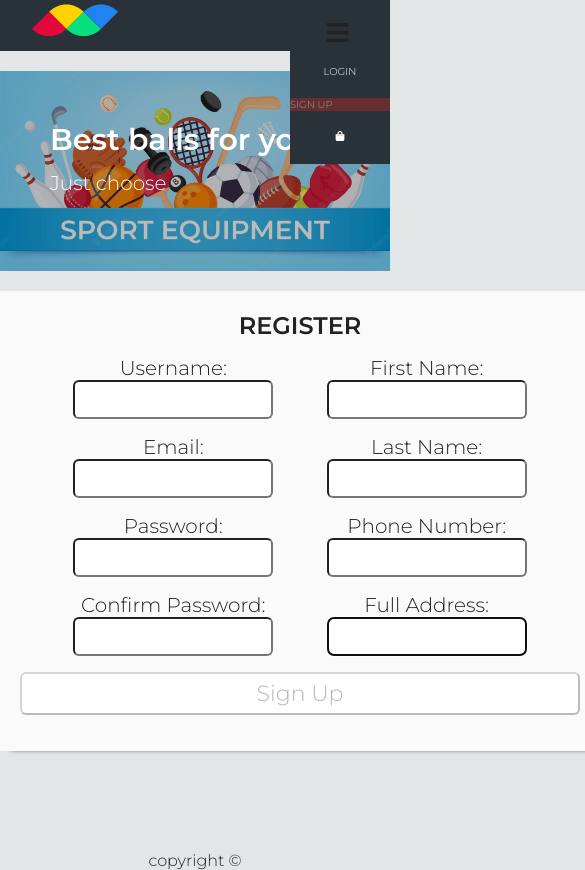
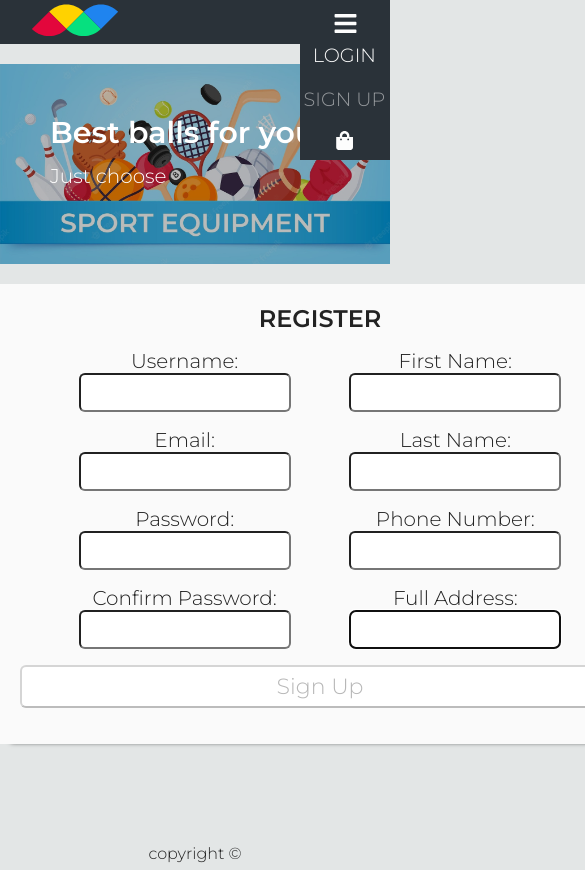
Before and after one commit to JeremyKomarov/commerce-project-FE, a React (Create React App) app: page /signup in a window 390 px wide. Shown: the top 870 px of the page, 585 px wide, since content can reach past the window. Built offline with nearby package versions, Linux system fonts and the light colour scheme; no server answers.

Commit message:
nav responsive

```diff
--- a/src/App.js
+++ b/src/App.js
@@ -3,7 +3,7 @@ import Footer from './components/Footer';
 import Home from './components/navbar/Home';
 import {  useState } from 'react'
 import { addProductToCart } from './services/api'
-import Signup from './components/navbar/Signup'
+import Signup from './components/navbar/userLoginReg/Signup'
 import { Route, Routes } from "react-router-dom";
 import { AuthProvider } from "./components/context/AuthProvider";
 import "./App.css"
--- a/src/components/context/ProductsProvider.js
+++ b/src/components/context/ProductsProvider.js
@@ -1,7 +1,7 @@
 import React, { createContext, useEffect, useState } from "react";
 import { getAllProducts } from '../../services/api'
 
-const ProductsContext = createContext({});
+export const ProductsContext = createContext({});
 
 export const ProductsProvider = ({ children }) => {
     const [products, setProducts] = useState([]);
@@ -11,7 +11,7 @@ export const ProductsProvider = ({ children }) => {
         .then(res => {
             setProducts(res.data)
         })
-    })
+    },[])
 
     return (
         <ProductsContext.Provider value={{ products, setProducts }}>
--- a/src/components/navbar/Home.css
+++ b/src/components/navbar/Home.css
@@ -1,7 +1,6 @@
 .home-container{
     max-width: 1280px;
     margin: 0 auto;
-
 }
 
 .products-container {
@@ -10,4 +9,5 @@
     flex-wrap: wrap;
     flex-direction: row;
     justify-content: space-between;
+    align-items: center;
 }
--- a/src/components/navbar/Navbar.css
+++ b/src/components/navbar/Navbar.css
@@ -1,6 +1,5 @@
 .nav-container{
-  max-height: 60px;
-  width: 100%;
+  max-height: 44px;
   background-color: #2a3239;
   margin: 0 auto;
 }
@@ -61,7 +60,35 @@ li.active {
 }
 
 @media screen and (max-width: 866px) {
-    .nav-container {
+    .nav-mobile {
+      display: block;
+      margin: 0.7rem 2rem 0 0;
+    }
+
+    .nav-routes {
+      margin: 0;
+      right: -300px;
+      flex-direction: column;
+      z-index: 999;
+      align-items: center;
+      background-color: #2a3239;
+      position: fixed;
+      top: 2.7rem;
+      font-size: 1.2rem;
+      transition: 0.2s ease-in-out;
+      padding: 0 0.3rem 0.3rem 0.2rem;
+    }
+
+    .nav-routes.active {
+      right: 0;
+    }
+
+
+
+
+
+
+    /* .nav-container {
       max-height: 60px;
       width: 100%;
       margin: 0 auto;
@@ -99,5 +126,5 @@ li.active {
     li.active {
       background: brown;
       width: 100px;
-    }
+    } */
   }
--- a/src/components/navbar/Navbar.js
+++ b/src/components/navbar/Navbar.js
@@ -3,7 +3,7 @@ import "./Navbar.css"
 import { FaShoppingBag, FaTimes, FaBars } from "react-icons/fa";
 import Cart from './Cart'
 import { Link,useMatch, useResolvedPath } from "react-router-dom";
-import SignIn from './SignIn';
+import SignIn from './userLoginReg/SignIn';
 
 function Navbar(props) {
   const {cartProducts} = props
@@ -35,8 +35,8 @@ function Navbar(props) {
               <FaShoppingBag className={`shop-cart-btn ${cartOpen && 'active'}`} onClick={() => setCartOpen(!cartOpen)} />
             </div>
           </div>
+        <div className="nav-mobile" onClick={handleClick}>{clicked ? <FaTimes/> : <FaBars/>}</div>
         </ul>
-        <div className="nav-mobile" onClick={handleClick}>{clicked ? <FaTimes/> : <FaBars/>}</div>
         {signInOpen && <SignIn />}
         {cartOpen && <Cart cartProducts={cartProducts} />}
      </nav>
--- a/src/components/navbar/SignIn.js
+++ b/src/components/navbar/userLoginReg/SignIn.js
@@ -1,6 +1,6 @@
 import React, { useState, useContext, useRef, useEffect } from 'react'
-import { authenticate } from "../../services/api"
-import AuthContext from "../context/AuthProvider";
+import { authenticate } from "../../../services/api"
+import AuthContext from "../../context/AuthProvider";
 import { Link } from "react-router-dom";
 import "./SignIn.css"
 
--- a/src/components/navbar/Signup.js
+++ b/src/components/navbar/userLoginReg/Signup.js
@@ -1,6 +1,6 @@
 import React, { useState , useEffect, useRef } from 'react'
 import "./Signup.css"
-import { register } from "../../services/api"
+import { register } from "../../../services/api"
 import { FaCheck, FaTimes, FaBFaInfoCirclears } from "react-icons/fa";
 
 
--- a/src/index.css
+++ b/src/index.css
@@ -4,11 +4,11 @@
 * {
     margin: 0;
     padding: 0;
-    box-sizing: border-box;
     font-family: 'Montserrat', 'sans-serif';
 }
 
 body {
+    box-sizing: border-box;
     background: #E3E6E6;
     color: #222;
     font-weight: 300;
--- a/src/services/api.js
+++ b/src/services/api.js
@@ -1,6 +1,8 @@
 import { axiosInstance as axios } from "./axiosInstance";
 
 const ALL_PRODUCTS = () => `/product/all`;
+
+const FAVORITE_PRODUCTS = () => `/favorite/all`;
 
 const AUTHENTICATE = () => `/authenticate`
 
@@ -8,8 +10,14 @@ const REGISTER_CUSTOMER = () => `/customer/create`
 
 const ADD_ORDER_PRODUCT = () => '/orderProduct/create'
 
+const GET_CUSTOMER = () => '/customer/username/'
+
 export const getAllProducts = () => {
   return axios.get(ALL_PRODUCTS());
+}
+
+export const getFavoriteProducts = () => {
+  return axios.get(FAVORITE_PRODUCTS());
 }
 
 export const authenticate = (params) => {
@@ -23,3 +31,6 @@ export const register = (params) => {
 export const addProductToCart = (params) => {
   return axios.post(ADD_ORDER_PRODUCT(), params)
 }
+export const getCustomerByUsername = (username, params ) => {
+  return axios.get(GET_CUSTOMER()+username,{params})
+}
```
Also changed, not shown: src/components/navbar/userLoginReg/SignIn.css (renamed from src/components/navbar/SignIn.css), src/components/navbar/userLoginReg/Signup.css (renamed from src/components/navbar/Signup.css).
